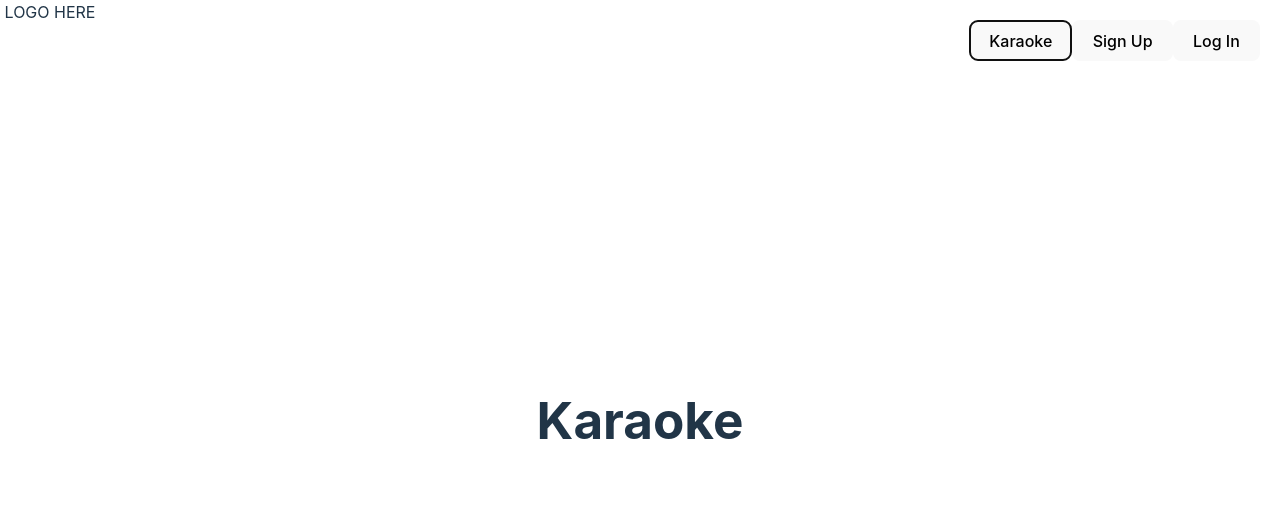
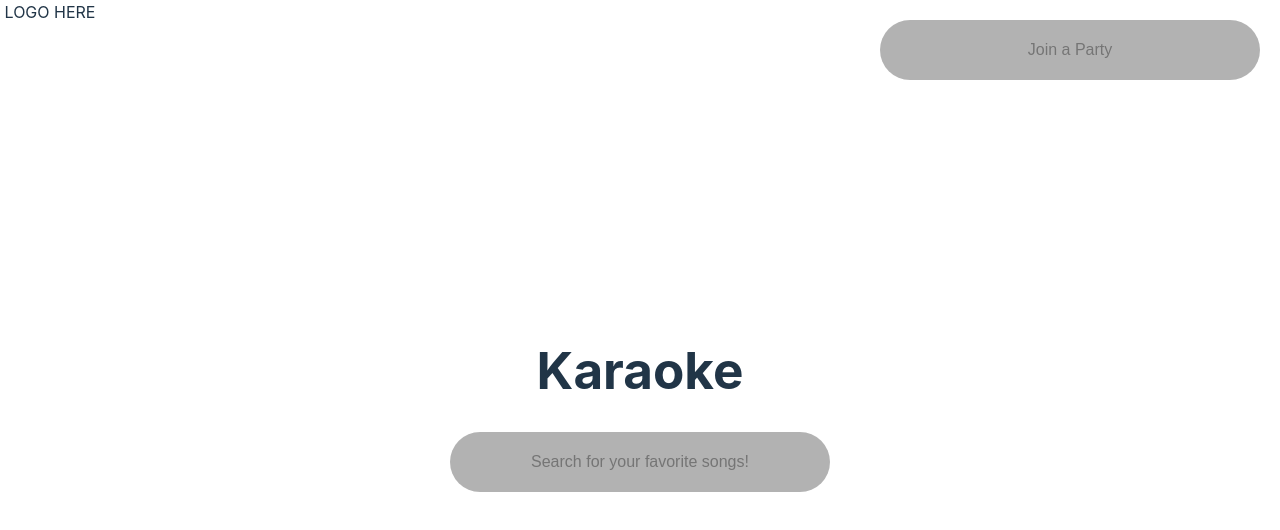
Before and after one commit to MataioN/FullStackFinalProject, a React (Vite) app in the folder final_project/: page / in a window 1280 px wide. Both pictures are taken after a click on the button "Karaoke". Shown: the top 530 px of the page. Built offline with nearby package versions, Linux system fonts and the light colour scheme.

Commit message:
worked on the first Karaoke page a little bit, mostly basework and design. Need to finalize logo and color theme for website soon. Also made it so the tabs in the top right disappear after clicking one to go to a new page (might need to add a feature to go to a home page or something).

```diff
--- a/final_project/src/App.jsx
+++ b/final_project/src/App.jsx
@@ -8,9 +8,13 @@ import Home from './Home';
 
 function App() {
   const [currentPage, setCurrentPage] = useState('home');
+  const [showTabs, setShowTabs] = useState(true); // Control tab visibility
+
+
 
   const handlePageChange = (page) => {
     setCurrentPage(page);
+    setShowTabs(false);
   };
 
   const renderPage = () => {
@@ -33,17 +37,16 @@ function App() {
     <div class="ourLogo">
       LOGO HERE
     </div>
-      <div class='container'>
 
-        <div class="tabs">
-          <button onClick={() => handlePageChange('Karaoke')}>Karaoke</button>
-
-          <button onClick={() => handlePageChange('Sign Up')}>Sign Up</button>
-          <button onClick={() => handlePageChange('Log In')}>Log In</button>
-
+       {showTabs && ( // Only render tabs if `showTabs` is true
+        <div className="container">
+          <div className="tabs">
+            <button onClick={() => handlePageChange('Karaoke')}>Karaoke</button>
+            <button onClick={() => handlePageChange('Sign Up')}>Sign Up</button>
+            <button onClick={() => handlePageChange('Log In')}>Log In</button>
+          </div>
         </div>
-      </div>
-
+      )}
       {renderPage()}
 
     </>
--- a/final_project/src/Karaoke.css
+++ b/final_project/src/Karaoke.css
@@ -0,0 +1,62 @@
+/* Styling for the oval input field */
+.upperOval-input {
+    background-color: rgba(0, 0, 0, 0.3); /* Semi-transparent black */
+    border-radius: 50px; /* Create the oval shape */
+    padding: 10px 40px; /* Padding for spacing within the oval */
+    text-align: center; /* Center the text */
+    font-size: 16px; /* Adjust text size */
+    color: white; /* White text for readability */
+    border: none; /* No visible border */
+    outline: none; /* Remove focus outline */
+    width: 300px; /* Adjust width for desired oval size */
+    height: 40px; /* Adjust height for desired oval size */
+    transition: background-color 0.3s; /* Smooth transition */
+  }
+
+.upperOval-input:focus {
+    background-color: rgba(0, 0, 0, 0.5); /* Darken on focus for visibility */
+  }
+
+  /* Styling for the oval input field */
+.oval-input {
+    background-color: rgba(0, 0, 0, 0.3); /* Semi-transparent black */
+    border-radius: 50px; /* Create the oval shape */
+    padding: 10px 40px; /* Padding for spacing within the oval */
+    text-align: center; /* Center the text */
+    font-size: 16px; /* Adjust text size */
+    color: white; /* White text for readability */
+    border: none; /* No visible border */
+    outline: none; /* Remove focus outline */
+    width: 300px; /* Adjust width for desired oval size */
+    height: 40px; /* Adjust height for desired oval size */
+    transition: background-color 0.3s; /* Smooth transition */
+  }
+
+  .oval-input:focus {
+    background-color: rgba(0, 0, 0, 0.5); /* Darken on focus for visibility */
+  }
+
+  .upperOval-input {
+    position: fixed;
+    top: 20px;
+    right: 20px;
+  }
+
+  .tabs a {
+    display: inline-block;
+    padding: 10px 30px;
+    background-color: teal;
+    color: #fff;
+    text-decoration: none;
+    border-radius: 5px;
+    margin-left: 5px;
+  }
+
+  .tabs a:hover {
+    background-color: #555;
+  }
+  .container {
+    width: 100%;
+    padding: 20px;
+    box-sizing: border-box;
+  }
--- a/final_project/src/Karaoke.jsx
+++ b/final_project/src/Karaoke.jsx
@@ -5,9 +5,16 @@ import './Karaoke.css';
 function Karaoke() {
 
     return (
-        <div >
+        <><div>
             <h1>Karaoke</h1>
         </div>
+        <div class="oval">
+            <input type="text" class="oval-input" placeholder="Search for your favorite songs!" />
+        </div>
+        <div class="upperOval">
+            <input type="text" class="upperOval-input" placeholder="Join a Party" />
+        </div>
+        </>
     );
 }
 
```
